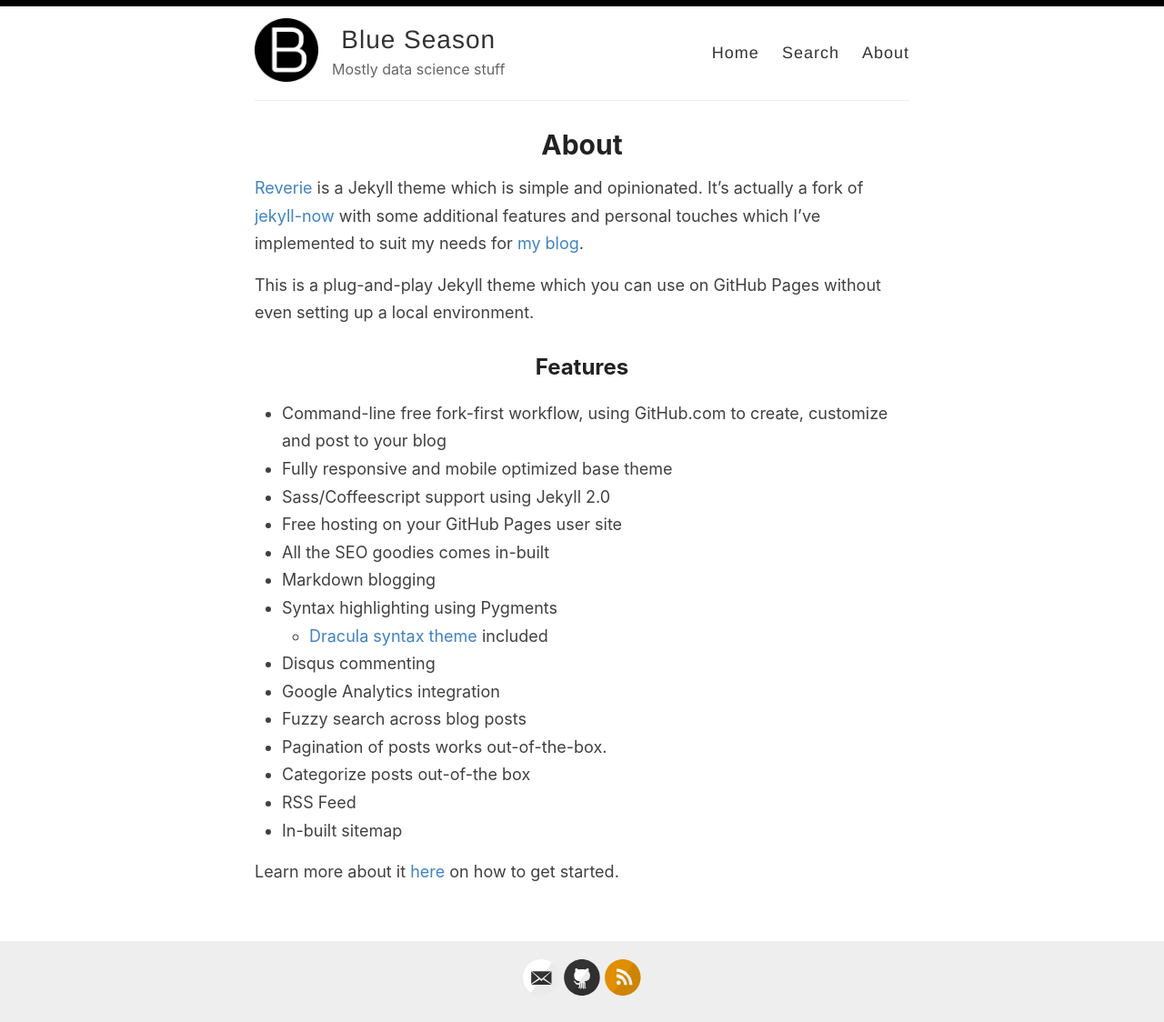
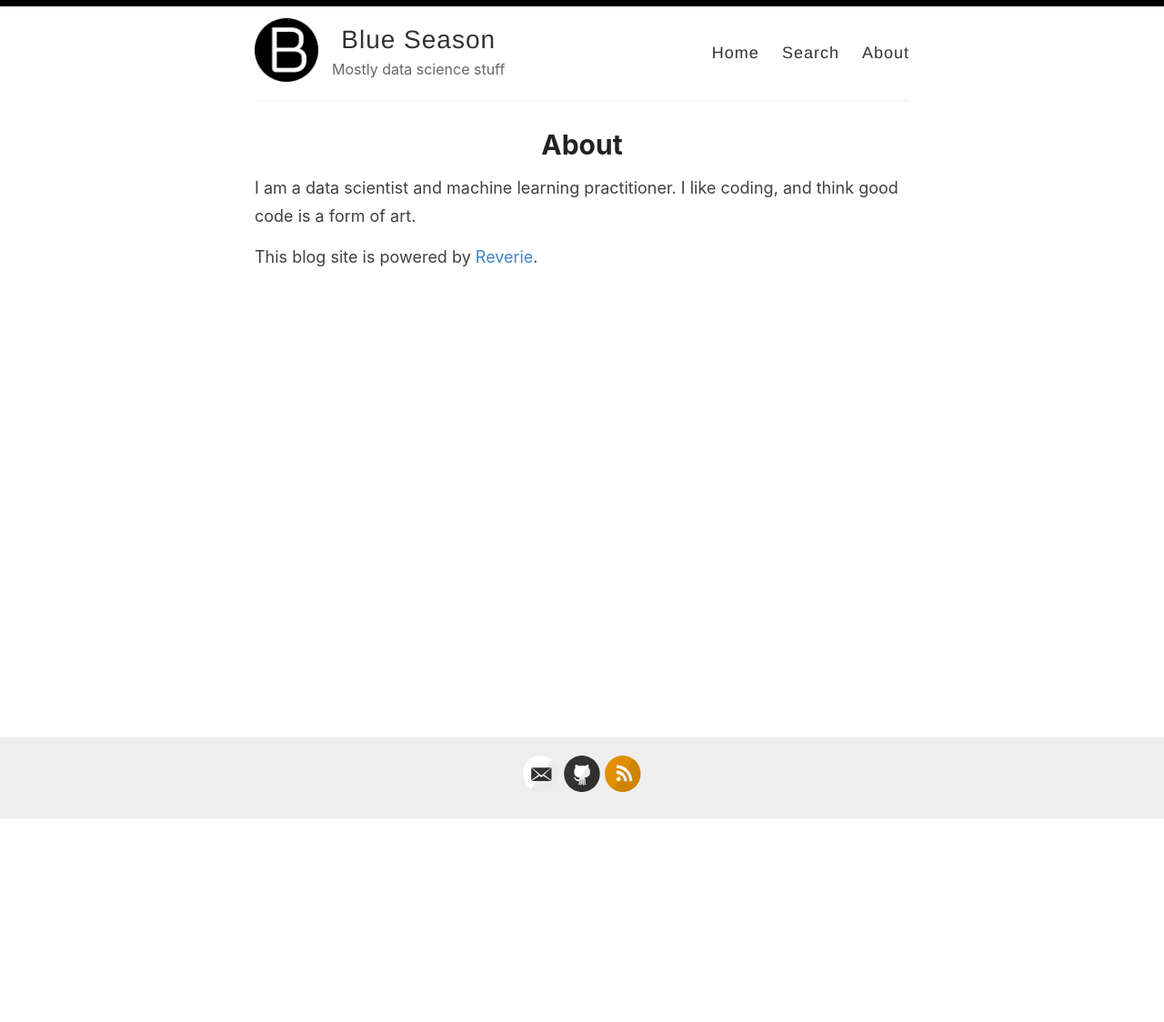
Before and after one commit to blue-season/blue-season.github.io, a Jekyll site: the page built from _pages/about.md, in a window 1280 px wide. Shown: the whole page at 91% size. Built offline with Jekyll 4.4.1, drawn with Linux system fonts in a browser that asks for light colours; after the commit the page ends 901 px from its top, so only the background shows below that.

Commit message:
Update about.md

```diff
--- a/_pages/about.md
+++ b/_pages/about.md
@@ -4,26 +4,6 @@ title: About
 permalink: /about/
 ---
 
-[Reverie](https://github.com/amitmerchant1990/reverie) is a Jekyll theme which is simple and opinionated. It's actually a fork of [jekyll-now](https://github.com/barryclark/jekyll-now) with some additional features and personal touches which I've implemented to suit my needs for [my blog](https://www.amitmerchant.com).
+I am a data scientist and machine learning practitioner. I like coding, and think good code is a form of art.
 
-This is a plug-and-play Jekyll theme which you can use on GitHub Pages without even setting up a local environment.
-
-## Features
-
-- Command-line free fork-first workflow, using GitHub.com to create, customize and post to your blog
-- Fully responsive and mobile optimized base theme
-- Sass/Coffeescript support using Jekyll 2.0
-- Free hosting on your GitHub Pages user site
-- All the SEO goodies comes in-built
-- Markdown blogging
-- Syntax highlighting using Pygments
-    - [Dracula syntax theme](https://draculatheme.com/) included
-- Disqus commenting
-- Google Analytics integration
-- Fuzzy search across blog posts
-- Pagination of posts works out-of-the-box.
-- Categorize posts out-of-the box
-- RSS Feed
-- In-built sitemap
-
-Learn more about it [here](https://github.com/amitmerchant1990/reverie) on how to get started.
+This blog site is powered by [Reverie](https://github.com/amitmerchant1990/reverie).
```
